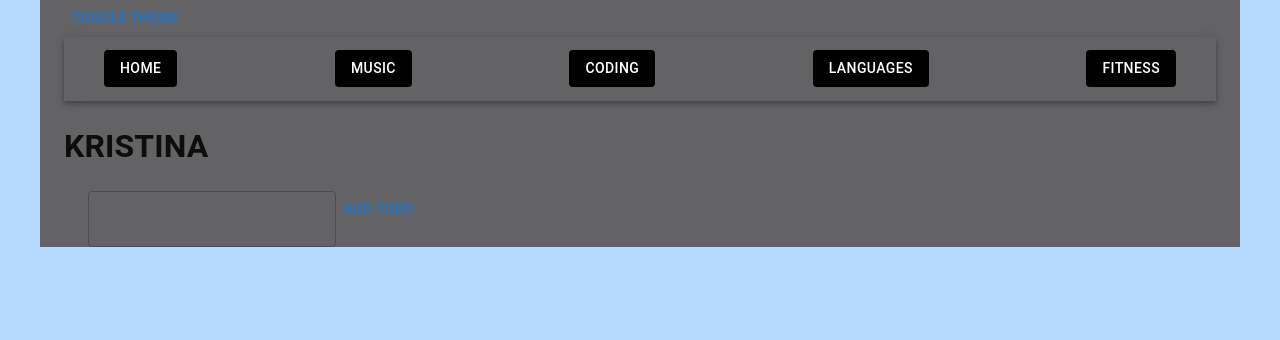
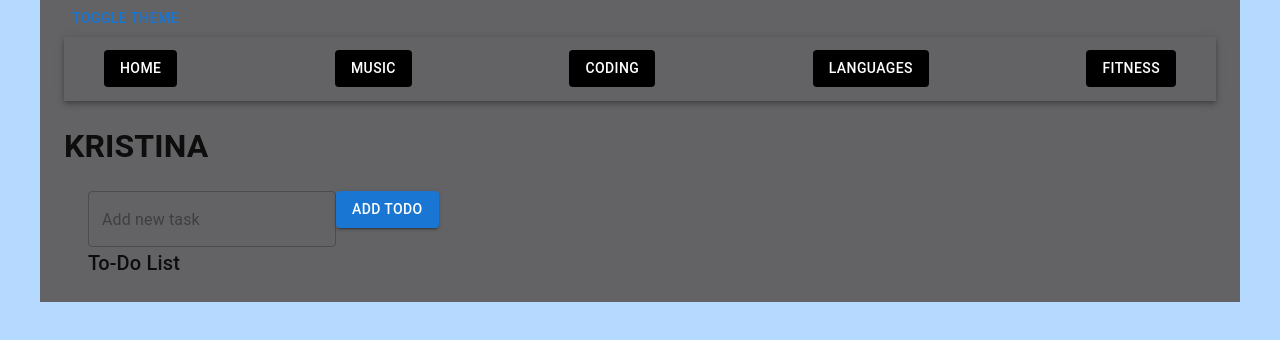
Before and after one commit to jenagansivakumar/pathfinder, a React (Create React App) app: page / in a window 1280 px wide. Shown: the top 340 px of the page. Built offline with nearby package versions, Linux system fonts and the light colour scheme.

Commit message:
createing a remove button to delete list items

```diff
--- a/package.json
+++ b/package.json
@@ -5,6 +5,7 @@
   "dependencies": {
     "@emotion/react": "^11.11.4",
     "@emotion/styled": "^11.11.5",
+    "@mui/icons-material": "^5.15.19",
     "@mui/material": "^5.15.19",
     "@testing-library/jest-dom": "^5.17.0",
     "@testing-library/react": "^13.4.0",
--- a/src/Components/ToDoList/ToDoForm.tsx
+++ b/src/Components/ToDoList/ToDoForm.tsx
@@ -1,28 +1,49 @@
-import { TextField, Container, Button } from '@mui/material'
-import { log } from 'console'
-import React from 'react'
-import { useState } from 'react'
+import { TextField, Container, Button, Typography, List, ListItem } from '@mui/material';
+import React, { useState } from 'react';
 
 export default function ToDoForm() {
-    const [todos, setTodos] = useState<string[]>([])
-    const [input, setInput] = useState<string>("")
-    function onChange(e: React.ChangeEvent<HTMLInputElement>){
-        console.log(e)
-        setInput(e.target.value)
+    const [todos, setTodos] = useState<string[]>([]);
+    const [input, setInput] = useState<string>("");
+
+    function onChange(e: React.ChangeEvent<HTMLInputElement>) {
+        // console.log(e);
+        setInput(e.target.value);
     }
 
-    function handleAddItem(e: React.MouseEvent<HTMLElement>){
-      if (input.trim() !== ""){
-        setTodos([...todos, input])
-        setInput("")
-      }
-
+    function handleAddItem(e: React.MouseEvent<HTMLElement>) {
+        if (input.trim() !== "") {
+            setTodos([...todos, input]);
+            setInput("");
+        }
     }
 
-  return (
-    <Container className='ToDoForm'>
-        <TextField variant='outlined' value={input} onChange={onChange}  ></TextField>
-        <Button onClick={handleAddItem}> Add Todo</Button>
-    </Container>
-  )
+    function handleRemove(id:any){
+      console.log(id)
+    }
+
+    return (
+        <Container className='ToDoForm'>
+            <TextField
+                variant='outlined'
+                value={input}
+                onChange={onChange}
+                placeholder="Add new task"
+            />
+            <Button onClick={handleAddItem} variant="contained" color="primary">
+                Add Todo
+            </Button>
+            <Typography variant="h6" component="div" gutterBottom>
+                To-Do List
+            </Typography>
+            <List>
+                {todos.map((todo, index) => (
+                    <ListItem key={index}>{todo}
+                    <Button onClick={handleRemove}> Remove </Button>
+                    </ListItem>
+
+
+                ))}
+            </List>
+        </Container>
+    );
 }
```
Also changed, not shown: 1 other file (tests, documents, lock files or other folders).
